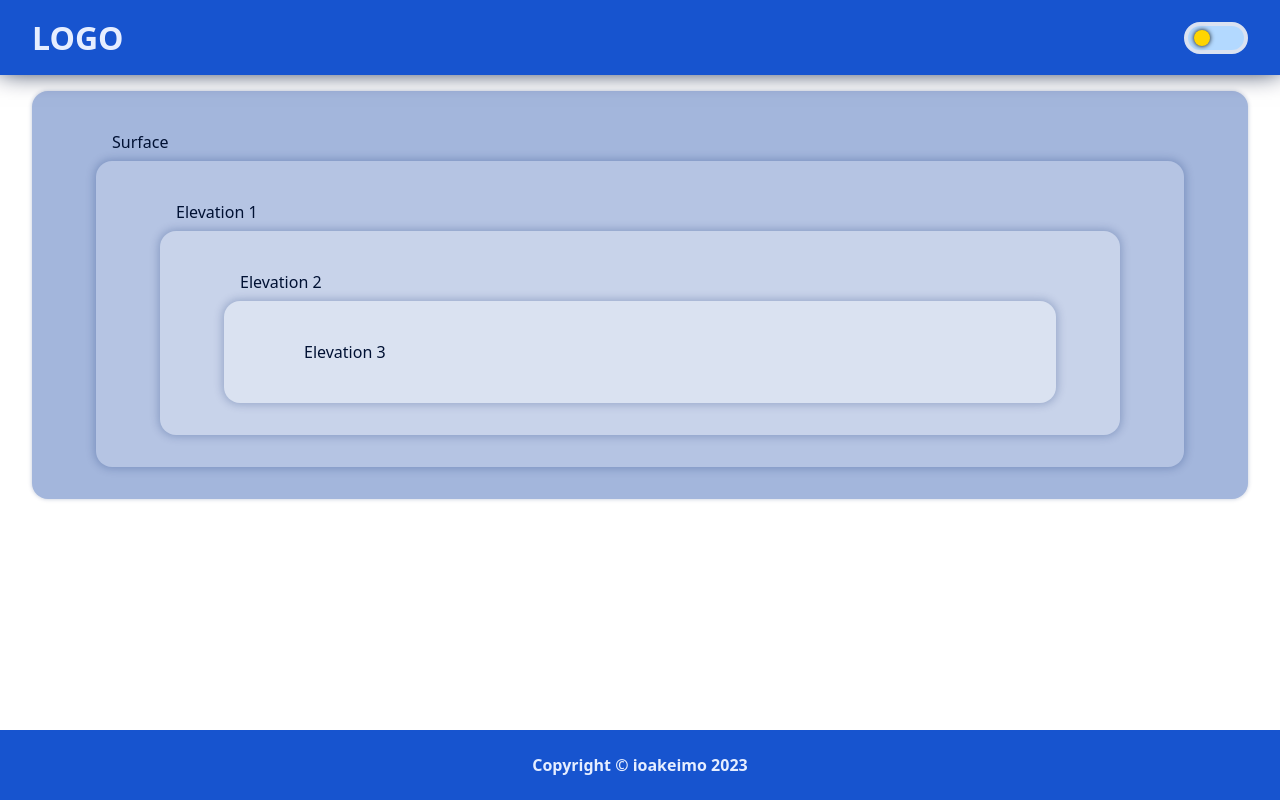
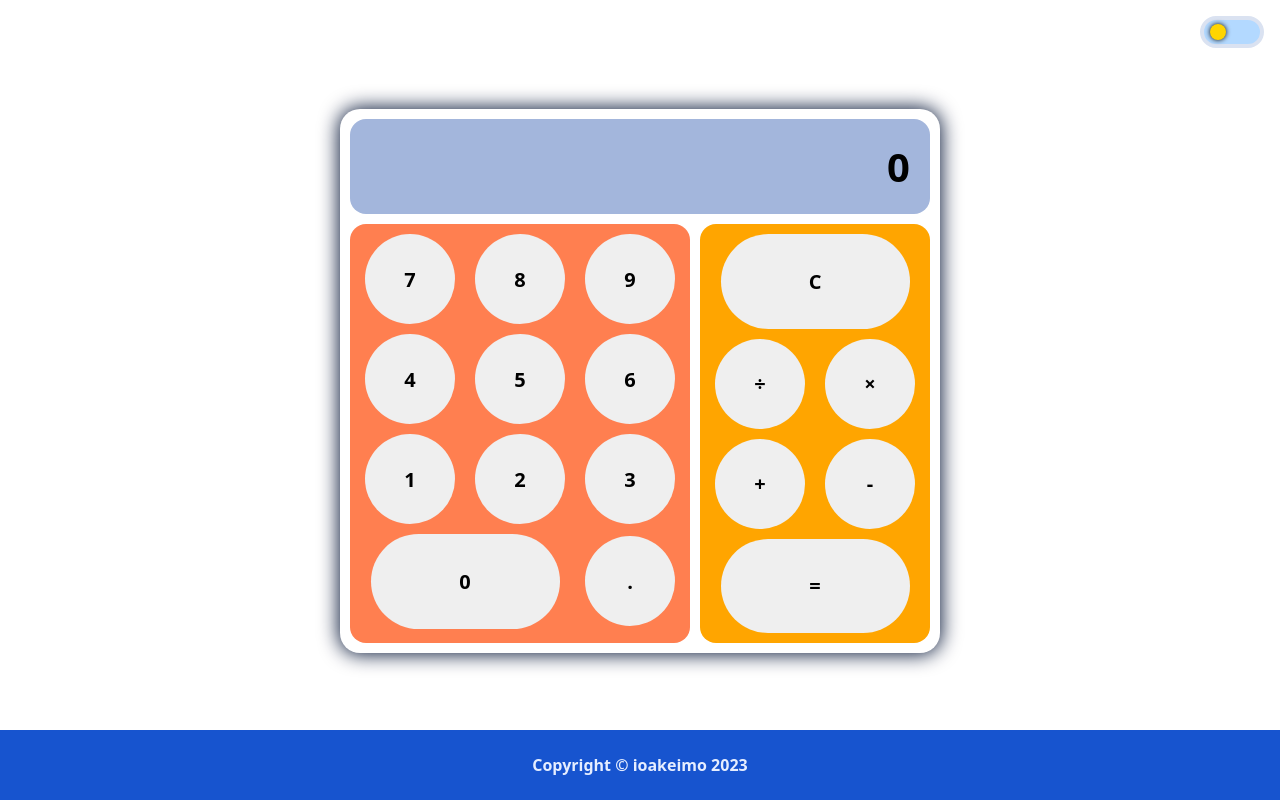
Before and after one commit to ioakeimoTOP/Calculator, a website: page index.html in a window 1280 px wide. Drawn offline with Linux system fonts and the light colour scheme.

Commit message:
Establish basic calculator visual structure

```diff
--- a/index.html
+++ b/index.html
@@ -14,20 +14,31 @@
   </head>
   <body class="light">
     <header>
-      <div class="logo"><h1>LOGO</h1></div>
       <input type="checkbox" name="theme-toggle" id="theme-toggle" />
     </header>
     <main>
-      <section class="surface">
-        <p>Surface</p>
-        <div class="elevation">
-          <p>Elevation 1</p>
-          <div class="elevation">
-            <p>Elevation 2</p>
-            <div class="elevation">
-              <p>Elevation 3</p>
-            </div>
-          </div>
+      <section class="calculator">
+        <div class="calculator__screen">0</div>
+        <div class="calculator__numpad">
+          <button class="calculator__item">7</button>
+          <button class="calculator__item">8</button>
+          <button class="calculator__item">9</button>
+          <button class="calculator__item">4</button>
+          <button class="calculator__item">5</button>
+          <button class="calculator__item">6</button>
+          <button class="calculator__item">1</button>
+          <button class="calculator__item">2</button>
+          <button class="calculator__item">3</button>
+          <button class="calculator__item calculator__item-double">0</button>
+          <button id="dot" class="calculator__item">.</button>
+        </div>
+        <div class="calculator__operators">
+          <button class="calculator__item calculator__item-double">C</button>
+          <button class="calculator__item">&divide;</button>
+          <button class="calculator__item">&times;</button>
+          <button class="calculator__item">+</button>
+          <button class="calculator__item">-</button>
+          <button class="calculator__item calculator__item-double">=</button>
         </div>
       </section>
     </main>
--- a/src/styles/base.scss
+++ b/src/styles/base.scss
@@ -11,41 +11,32 @@
 }
 
 body {
-  display: flex;
   min-height: 100svh;
   position: relative;
-  flex-direction: column;
+
+  display: grid;
+  grid-template-rows: auto 1fr auto;
+
   font-family: system-ui, -apple-system, BlinkMacSystemFont, 'Segoe UI', Roboto,
     Oxygen, Ubuntu, Cantarell, 'Open Sans', 'Helvetica Neue', sans-serif;
 }
 
-header,
-main,
+header {
+  position: relative;
+  padding: 1rem;
+}
+
 footer {
   padding: 1rem 2rem;
 }
 
-header,
 footer {
   background: var(--brand);
 }
 
-header {
-  display: flex;
-  align-items: center;
-  justify-content: space-between;
-
-  z-index: 1;
-  box-shadow: 0 -0.25rem 1.5rem var(--text);
-}
-
-.logo {
-  color: var(--brand-white);
-  font-weight: bolder;
-}
-
 main {
-  flex-grow: 1;
+  @include center-flex();
+  padding: 2rem 0;
 }
 
 footer {
--- /dev/null
+++ b/src/styles/calculator.scss
@@ -0,0 +1,74 @@
+@mixin subgrid {
+  display: grid;
+  place-items: center;
+  gap: var(--gap);
+}
+
+.calculator {
+  font-size: clamp(1rem, 2.5vmin, 1.5rem);
+  --gap: 0.5em;
+  --border-radius: 1em;
+  font-weight: bold;
+
+  width: min(600px, 80%);
+  height: min-content;
+  padding: var(--gap);
+  border-radius: var(--border-radius);
+  box-shadow: 0 0 1em 0.05em var(--text);
+
+  display: grid;
+  gap: var(--gap);
+  grid-template-areas:
+    'screen screen screen screen    screen'
+    'numpad numpad numpad operators operators'
+    'numpad numpad numpad operators operators'
+    'numpad numpad numpad operators operators'
+    'numpad numpad numpad operators operators';
+
+  & > * {
+    padding: var(--gap);
+    border-radius: 1rem;
+  }
+
+  &__screen {
+    font-size: 2em;
+    grid-area: screen;
+    background: var(--accent-1);
+
+    display: flex;
+    align-items: center;
+    justify-content: flex-end;
+  }
+
+  &__numpad {
+    background: coral;
+    grid-area: numpad;
+
+    @include subgrid();
+    grid-template: repeat(4, min-content) / repeat(3, 1fr);
+  }
+
+  &__operators {
+    background: orange;
+    grid-area: operators;
+
+    @include subgrid();
+    grid-template: repeat(4, min-content) / repeat(2, 1fr);
+  }
+
+  &__item {
+    aspect-ratio: 1/1;
+    width: 90%;
+    border-radius: 25rem;
+
+    &-double {
+      aspect-ratio: 2/1;
+      grid-column: span 2;
+    }
+
+    &:hover {
+      transform: scale(1.1);
+      filter: brightness(115%);
+    }
+  }
+}
--- a/src/styles/main.scss
+++ b/src/styles/main.scss
@@ -1,3 +1,5 @@
 @import url('./reset.scss');
 @import url('./theming.scss');
 @import url('./base.scss');
+
+@import url('./calculator.scss');
--- a/src/styles/theming.scss
+++ b/src/styles/theming.scss
@@ -9,6 +9,7 @@
   --brand: hsl(var(--brand-hue) 80% 45%);
 
   --text: var(--brand-black);
+  --text-inverse: var(--brand-white);
 
   --accent-saturation: 45%;
   --accent-1: hsl(var(--brand-hue) var(--accent-saturation) 75%);
@@ -23,6 +24,7 @@
   --brand: hsl(var(--brand-hue) 80% 40%);
 
   --text: var(--brand-white);
+  --text-inverse: var(--brand-black);
 
   --accent-saturation: 25%;
   --accent-1: hsl(var(--brand-hue) var(--accent-saturation) 20%);
@@ -46,13 +48,16 @@
 #theme-toggle {
   appearance: none;
   outline: none;
-  position: relative;
+  position: absolute;
+  top: 1rem;
+  right: 1rem;
   width: 4rem;
   height: 2rem;
   border-radius: 1rem;
   border: 4px solid var(--accent-4);
   cursor: pointer;
   background: hsl(210, 100%, 85%);
+
   /* Toggle Indicator */
   &::after {
     content: '';
```
Also changed, not shown: src/styles/main.css.
